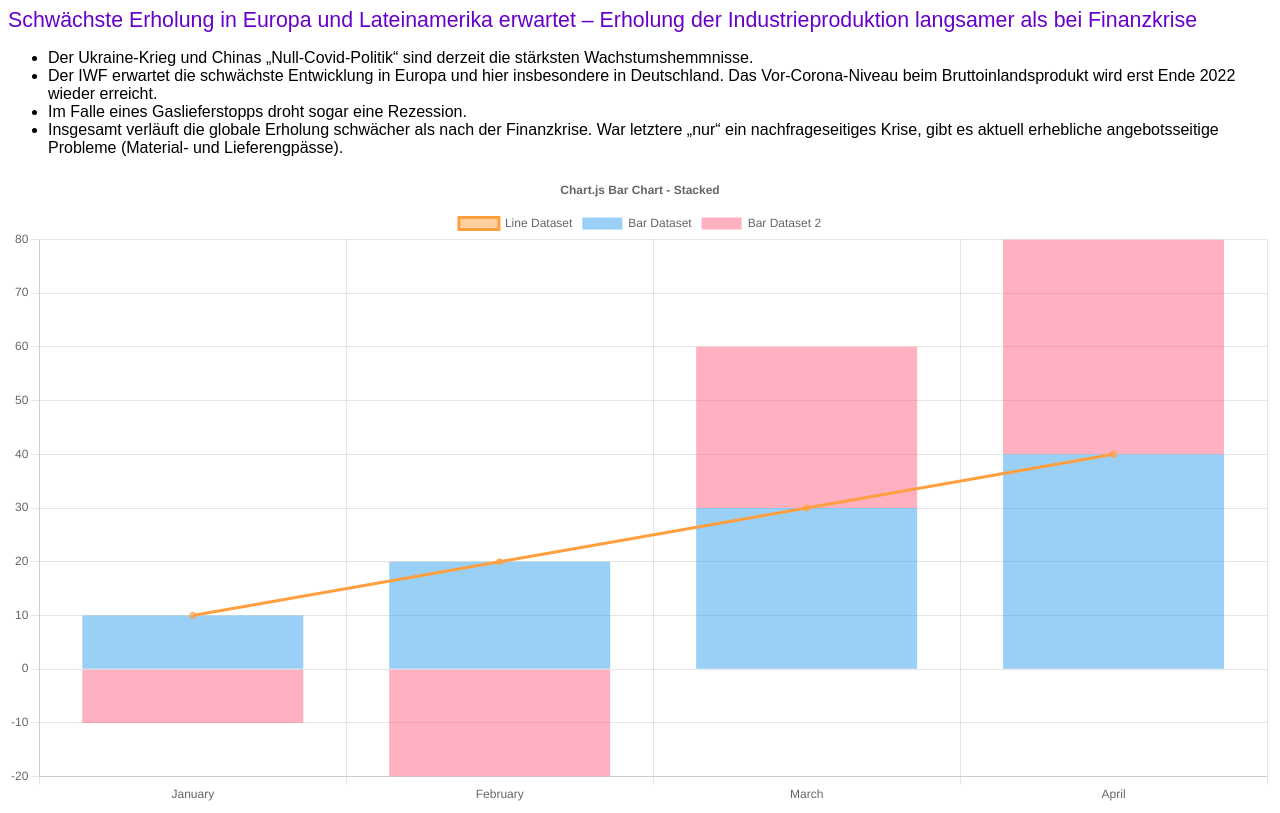
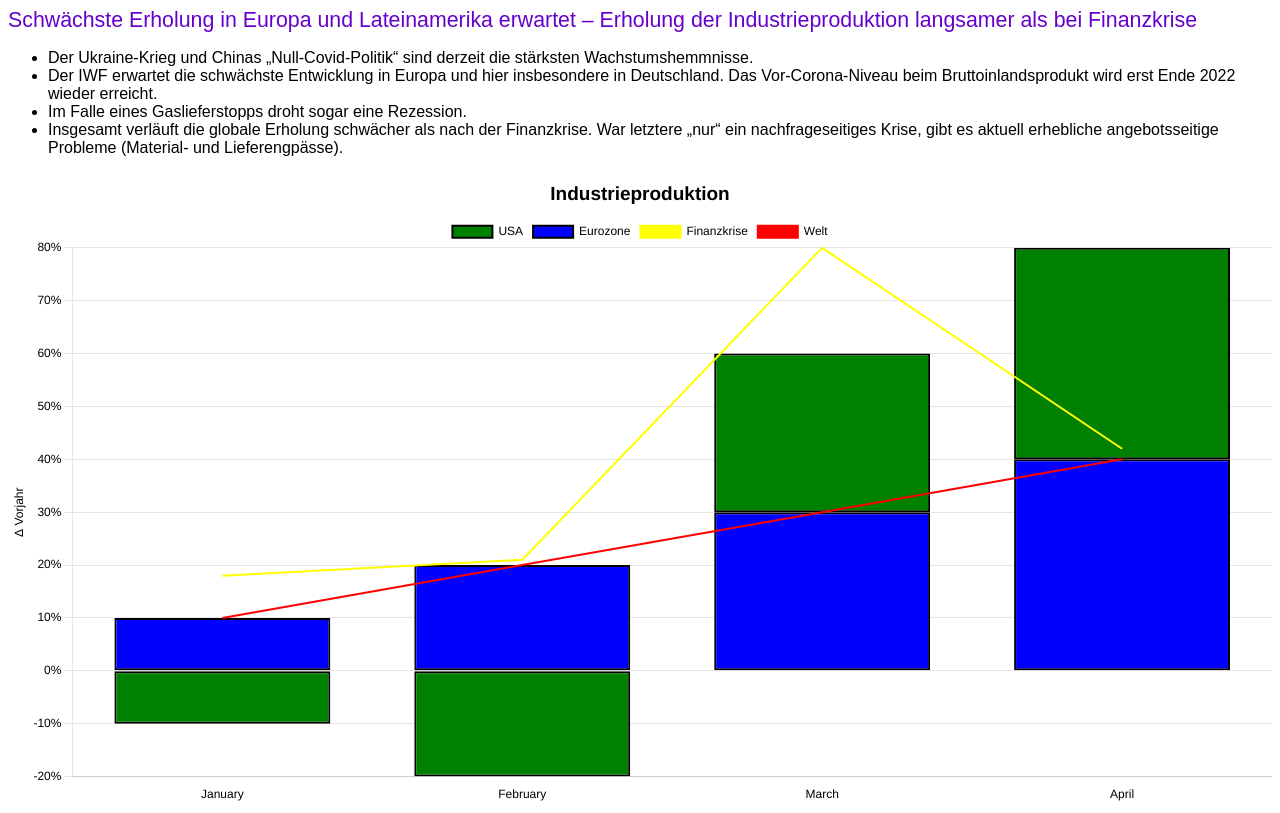
Before and after one commit to PythonPionier/Dashboard, an Angular app in the folder konjunkturreport/: page / in a window 1280 px wide. Built offline with nearby package versions, Linux system fonts and the light colour scheme.

Commit message:
pretty plot folie 1

```diff
--- a/konjunkturreport/src/app/industrieproduktion/industrieproduktion.component.ts
+++ b/konjunkturreport/src/app/industrieproduktion/industrieproduktion.component.ts
@@ -1,45 +1,50 @@
 import { Component } from '@angular/core';
 import Chart from 'chart.js/auto';
 
-
-
-const data =  {
-        datasets: [{
-            type: 'bar',
-            label: 'Bar Dataset',
-            data: [10, 20, 30, 40],
-            order: 2
-        },
-        {
-            type: 'bar',
-            label: 'Bar Dataset 2',
-            data: [10, 20, 30, 40],
-            order: 2
-        },
-        {
-            type: 'line',
-            label: 'Line Dataset',
-            data: [10, 20, 30, 40],
-            order: 1
-        }],
-        labels: ['January', 'February', 'March', 'April']
-    };
 
 
 const options = {
   plugins: {
     title: {
       display: true,
-      text: 'Chart.js Bar Chart - Stacked'
+      text: 'Industrieproduktion',
+      color: "black",
+      font: {
+        size: 19
+      }
     },
+    legend: {
+      display: true,
+      reverse: true,
+      labels: {
+        color: "black"
+      }
+    }
   },
   responsive: true,
   scales: {
     x: {
       stacked: true,
+      grid: {
+          display: false
+      },
+      ticks: {
+        color: "black"
+      }
     },
     y: {
-      stacked: true
+      stacked: true,
+      title: {
+        display: true,
+        text: "\u0394 Vorjahr",
+        color: "black"
+      },
+      ticks: {
+        color: "black",
+        callback: function(value: any, index: any, ticks: any) {
+            return value + "%";
+        }
+      }
     }
   }
 }
@@ -61,25 +66,47 @@ export class IndustrieproduktionComponent {
 
     this.chart = new Chart('indprod', {
     data: {
+        labels: ['January', 'February', 'March', 'April'],
         datasets: [{
             type: 'bar',
-            label: 'Bar Dataset',
+            label: 'Eurozone',
             data: [10, 20, 30, 40],
-            order: 2
+            order: 2,
+            borderWidth: 2,
+            borderColor: "black",
+            backgroundColor: "blue",
+            borderSkipped: false,
         },
         {
             type: 'bar',
-            label: 'Bar Dataset 2',
+            label: 'USA',
             data: [-10, -20, 30, 40],
-            order: 2
+            order: 2,
+            borderWidth: 2,
+            borderColor: "black",
+            backgroundColor: "green",
+            borderSkipped: false
         },
         {
             type: 'line',
-            label: 'Line Dataset',
+            label: 'Welt',
             data: [10, 20, 30, 40],
-            order: 1
-        }],
-        labels: ['January', 'February', 'March', 'April']
+            order: 1,
+            borderWidth: 2,
+            borderColor: "red",
+            backgroundColor: "red",
+            pointRadius: 0
+        },
+        {
+            type: 'line',
+            label: 'Finanzkrise',
+            data: [8, 1, 50, 2],
+            order: 1,
+            borderWidth: 2,
+            borderColor: "yellow",
+            backgroundColor: "yellow",
+            pointRadius: 0
+        }]
     },
     options: options
   });
```
Also changed, not shown: 1 other file (tests, documents, lock files or other folders).
